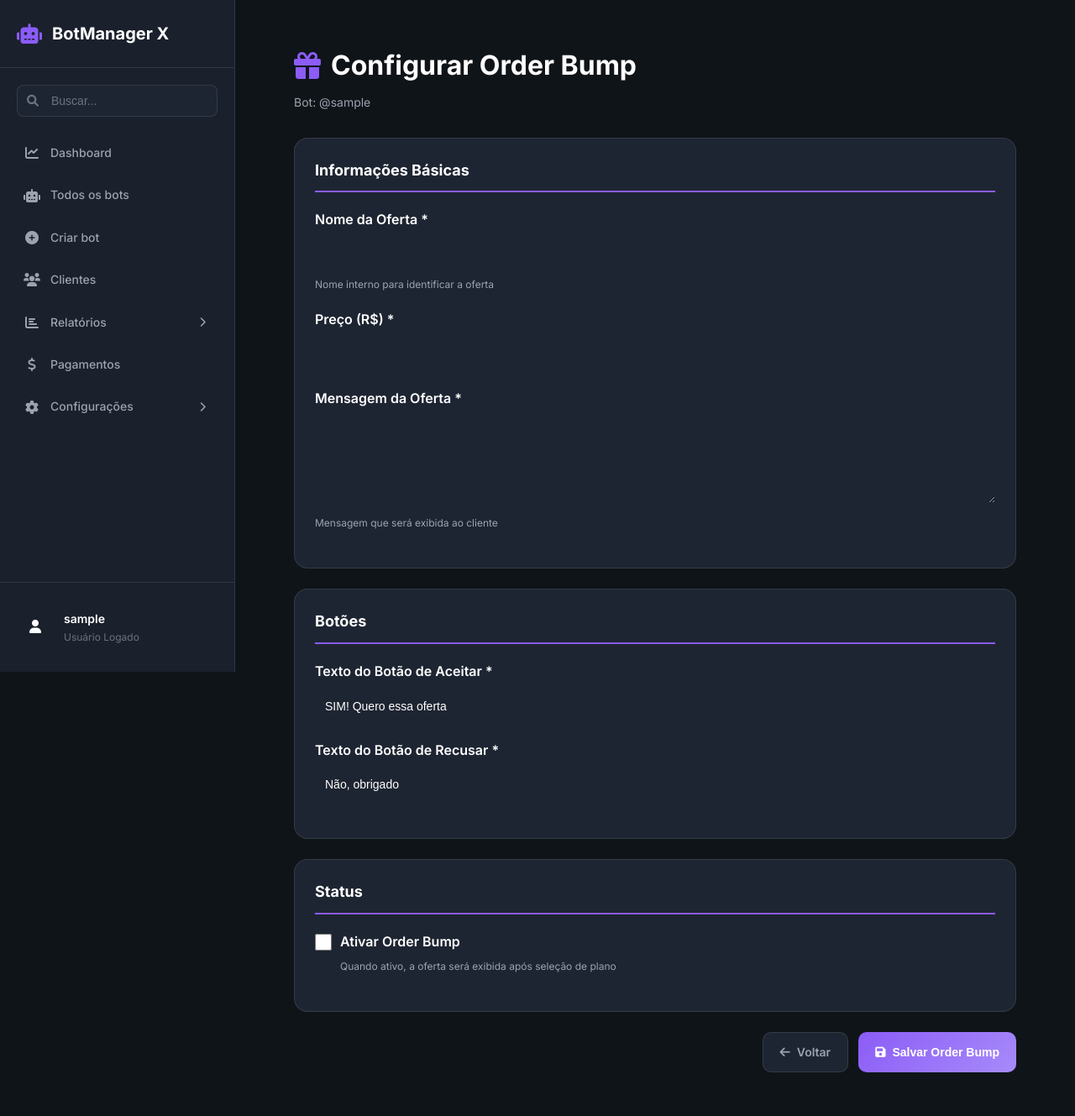
After one commit to FernandoJMartins/BotManager, a Flask app: page /bots/1/order-bump in a window 1280 px wide. The commit adds this page. Shown: the whole page at 84% size. Run offline with Flask 3, Linux system fonts and the light colour scheme; a user stored in the database is signed in; tables that the repository leaves empty hold one stand-in row (values such as "Sample post").

Commit message:
beat: front > order bump

```diff
--- a/src/api/routes/bots.py
+++ b/src/api/routes/bots.py
@@ -10,6 +10,9 @@ from ...services.pushinpay_service import PushinPayService
 from ...services.telegram_media_service import TelegramMediaService, run_async_media_upload
 from ...utils.logger import logger
 from ...utils.validators import TelegramValidationService
+
+from ...services.offer_service import offer_service
+from ...models.offer import Offer, OrderBumpConfig
 
 bots_bp = Blueprint('bots', __name__, url_prefix='/bots')
 
@@ -948,3 +951,98 @@ def edit_bot(slug):
             db.session.rollback()
 
     return render_template('bots/edit.html', bot=bot)
+
+@bots_bp.route('/<int:bot_id>/order-bump', methods=['GET'])
+@login_required
+def order_bump_form(bot_id):
+    """Exibe formulário de configuração de Order Bump"""
+    try:
+        bot = TelegramBot.query.get_or_404(bot_id)
+
+        # Verifica se o bot pertence ao usuário
+        if bot.user_id != current_user.id:
+            flash('Acesso negado', 'error')
+            return redirect(url_for('bots.list_bots'))
+
+
+        active_order_bump = offer_service.get_active_order_bump(bot_id)
+
+        return render_template('bots/order_bump_form.html',
+                             bot=bot,
+                             order_bump=active_order_bump)
+    except Exception as e:
+        logger.error(f"Erro ao carregar formulário de order bump: {e}")
+        flash('Erro ao carregar formulário', 'error')
+        return redirect(url_for('bots.list_bots'))
+
+@bots_bp.route('/<int:bot_id>/order-bump', methods=['POST'])
+@login_required
+def save_order_bump(bot_id):
+    """Salva configuração de Order Bump"""
+    try:
+        bot = TelegramBot.query.get_or_404(bot_id)
+
+        # Verifica se o bot pertence ao usuário
+        if bot.user_id != current_user.id:
+            flash('Acesso negado', 'error')
+            return redirect(url_for('bots.list_bots'))
+
+        # Busca ou cria offer primeiro
+        offer = Offer.query.filter_by(
+            bot_id=bot_id,
+            offer_type='order_bump'
+        ).first()
+
+        if not offer:
+            # Cria nova offer
+            offer = Offer(
+                bot_id=bot_id,
+                offer_type='order_bump',
+                name=request.form.get('name', 'Order Bump'),
+                message=request.form.get('message', ''),
+                accept_button_text=request.form.get('accept_button_text', 'SIM! Quero essa oferta'),
+                decline_button_text=request.form.get('decline_button_text', 'Não, obrigado'),
+                is_active=request.form.get('is_active') == 'on'
+            )
+            db.session.add(offer)
+            db.session.flush()  # Para obter offer.id
+
+            # Agora cria o config vinculado à offer
+            order_bump_config = OrderBumpConfig(
+                offer_id=offer.id,
+                price=float(request.form.get('price', 0))
+            )
+            db.session.add(order_bump_config)
+        else:
+            # Atualiza offer existente
+            offer.name = request.form.get('name', 'Order Bump')
+            offer.message = request.form.get('message', '')
+            offer.accept_button_text = request.form.get('accept_button_text', 'SIM! Quero essa oferta')
+            offer.decline_button_text = request.form.get('decline_button_text', 'Não, obrigado')
+            offer.is_active = request.form.get('is_active') == 'on'
+
+            # Atualiza ou cria config
+            if not offer.order_bump_config:
+                order_bump_config = OrderBumpConfig(
+                    offer_id=offer.id,
+                    price=float(request.form.get('price', 0))
+                )
+                db.session.add(order_bump_config)
+            else:
+                offer.order_bump_config.price = float(request.form.get('price', 0))
+
+        db.session.commit()
+
+        flash('Order Bump configurado com sucesso!', 'success')
+        return redirect(url_for('bots.list_bots'))
+
+    except Exception as e:
+        db.session.rollback()
+        logger.error(f"Erro ao salvar order bump: {e}")
+        flash('Erro ao salvar configuração', 'error')
+        return redirect(url_for('bots.order_bump_form', bot_id=bot_id))
+
+# @bots_bp.route('/<int:bot_id>/start', methods=['POST'])
+# @login_required
+# def start_bot(bot_id):
+#     # ...existing code...
--- /dev/null
+++ b/src/templates/bots/order_bump_form.html
@@ -0,0 +1,130 @@
+{% extends "base_dark.html" %}
+
+{% block title %}Order Bump - {{ bot.bot_username }}{% endblock %}
+
+{% block content %}
+<div class="container" style="max-width: 900px; margin: 0 auto; padding: 20px;">
+    <div class="page-header" style="margin-bottom: 30px;">
+        <h1 style="display: flex; align-items: center; gap: 12px; margin-bottom: 8px;">
+            <i class="fas fa-gift" style="color: var(--purple);"></i>
+            Configurar Order Bump
+        </h1>
+        <p style="color: var(--text-secondary); font-size: 14px;">
+            Bot: @{{ bot.bot_username }}
+        </p>
+    </div>
+
+    <form method="POST" enctype="multipart/form-data">
+        <!-- Informações Básicas -->
+        <div class="chart-card" style="margin-bottom: 24px;">
+            <h3 style="margin-bottom: 20px; color: var(--text-primary); font-size: 18px; border-bottom: 2px solid var(--purple); padding-bottom: 10px;">
+                Informações Básicas
+            </h3>
+
+            <div style="margin-bottom: 20px;">
+                <label style="display: block; margin-bottom: 8px; font-weight: 600; color: var(--text-primary);">
+                    Nome da Oferta *
+                </label>
+                <input type="text"
+                       name="name"
+                       class="form-control"
+                       value="{{ order_bump.name if order_bump else '' }}"
+                       required
+                       style="width: 100%; padding: 12px; background: var(--card-bg); border: 1px solid var(--border); border-radius: 8px; color: var(--text-primary); font-size: 14px;">
+                <small style="display: block; margin-top: 6px; font-size: 12px; color: var(--text-secondary);">
+                    Nome interno para identificar a oferta
+                </small>
+            </div>
+
+            <div style="margin-bottom: 20px;">
+                <label style="display: block; margin-bottom: 8px; font-weight: 600; color: var(--text-primary);">
+                    Preço (R$) *
+                </label>
+                <input type="number"
+                       name="price"
+                       class="form-control"
+                       step="0.01"
+                       min="0"
+                       value="{{ order_bump.order_bump_config.price if order_bump and order_bump.order_bump_config else '' }}"
+                       required
+                       style="width: 100%; padding: 12px; background: var(--card-bg); border: 1px solid var(--border); border-radius: 8px; color: var(--text-primary); font-size: 14px;">
+            </div>
+
+            <div style="margin-bottom: 20px;">
+                <label style="display: block; margin-bottom: 8px; font-weight: 600; color: var(--text-primary);">
+                    Mensagem da Oferta *
+                </label>
+                <textarea name="message"
+                          class="form-control"
+                          rows="5"
+                          required
+                          style="width: 100%; padding: 12px; background: var(--card-bg); border: 1px solid var(--border); border-radius: 8px; color: var(--text-primary); font-size: 14px; resize: vertical; min-height: 100px;">{{ order_bump.message if order_bump else '' }}</textarea>
+                <small style="display: block; margin-top: 6px; font-size: 12px; color: var(--text-secondary);">
+                    Mensagem que será exibida ao cliente
+                </small>
+            </div>
+        </div>
+
+        <!-- Botões -->
+        <div class="chart-card" style="margin-bottom: 24px;">
+            <h3 style="margin-bottom: 20px; color: var(--text-primary); font-size: 18px; border-bottom: 2px solid var(--purple); padding-bottom: 10px;">
+                Botões
+            </h3>
+
+            <div style="margin-bottom: 20px;">
+                <label style="display: block; margin-bottom: 8px; font-weight: 600; color: var(--text-primary);">
+                    Texto do Botão de Aceitar *
+                </label>
+                <input type="text"
+                       name="accept_button_text"
+                       class="form-control"
+                       value="{{ order_bump.accept_button_text if order_bump else 'SIM! Quero essa oferta' }}"
+                       required
+                       style="width: 100%; padding: 12px; background: var(--card-bg); border: 1px solid var(--border); border-radius: 8px; color: var(--text-primary); font-size: 14px;">
+            </div>
+
+            <div style="margin-bottom: 20px;">
+                <label style="display: block; margin-bottom: 8px; font-weight: 600; color: var(--text-primary);">
+                    Texto do Botão de Recusar *
+                </label>
+                <input type="text"
+                       name="decline_button_text"
+                       class="form-control"
+                       value="{{ order_bump.decline_button_text if order_bump else 'Não, obrigado' }}"
+                       required
+                       style="width: 100%; padding: 12px; background: var(--card-bg); border: 1px solid var(--border); border-radius: 8px; color: var(--text-primary); font-size: 14px;">
+            </div>
+        </div>
+
+        <!-- Status -->
+        <div class="chart-card" style="margin-bottom: 24px;">
+            <h3 style="margin-bottom: 20px; color: var(--text-primary); font-size: 18px; border-bottom: 2px solid var(--purple); padding-bottom: 10px;">
+                Status
+            </h3>
+
+            <div style="margin-bottom: 20px;">
+                <label style="display: flex; align-items: center; cursor: pointer;">
+                    <input type="checkbox"
+                           name="is_active"
+                           {{ 'checked' if order_bump and order_bump.is_active else '' }}
+                           style="width: 20px; height: 20px; margin-right: 10px; cursor: pointer;">
+                    <span style="font-weight: 600; color: var(--text-primary);">Ativar Order Bump</span>
+                </label>
+                <small style="display: block; margin-top: 6px; margin-left: 30px; font-size: 12px; color: var(--text-secondary);">
+                    Quando ativo, a oferta será exibida após seleção de plano
+                </small>
+            </div>
+        </div>
+
+        <!-- Ações -->
+        <div style="display: flex; gap: 12px; justify-content: flex-end; margin-top: 24px;">
+            <a href="{{ url_for('bots.list_bots') }}" class="btn-secondary">
+                <i class="fas fa-arrow-left"></i> Voltar
+            </a>
+            <button type="submit" class="btn-primary">
+                <i class="fas fa-save"></i> Salvar Order Bump
+            </button>
+        </div>
+    </form>
+</div>
+{% endblock %}
```
Also changed, not shown: src/services/telegram_bot_manager.py (+19 -2 lines), src/templates/bots/list.html (+23 -1 lines).
